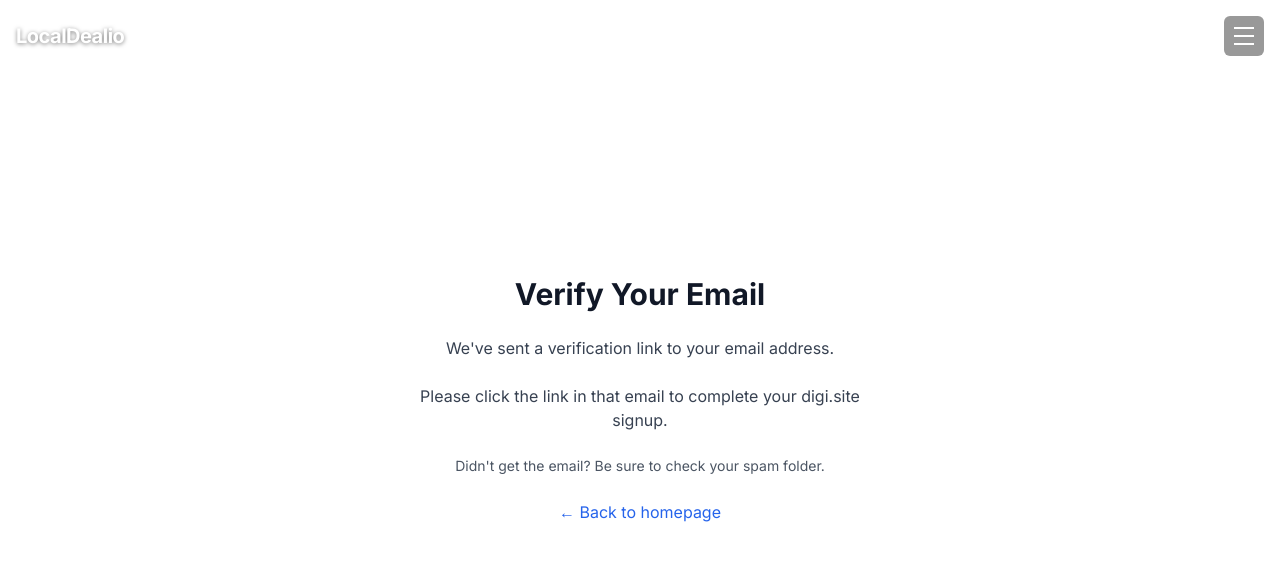
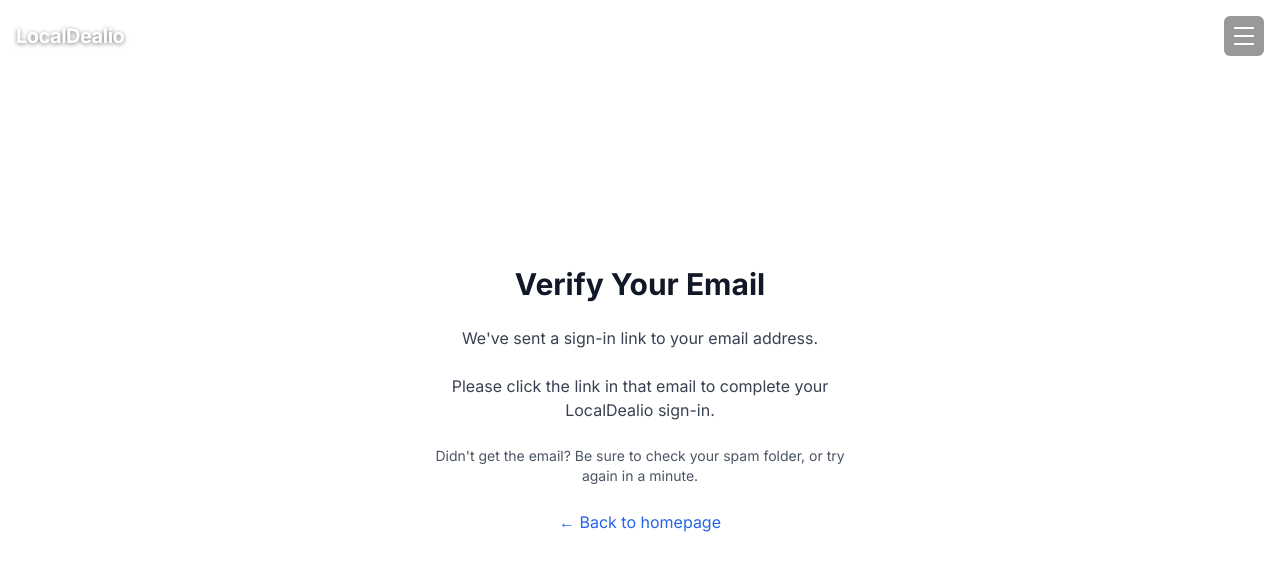
Before and after one commit to Vince-Dealio/localdealio, a Next.js app: page /verify-email in a window 1280 px wide. Shown: the top 570 px of the page. Built offline with nearby package versions, Linux system fonts and the light colour scheme.

Commit message:
copy: update verify-email page to LocalDealio

```diff
--- a/src/app/verify-email/page.tsx
+++ b/src/app/verify-email/page.tsx
@@ -1,6 +1,4 @@
 // ✅ Full code for src/app/verify-email/page.tsx
-
-'use client'
 
 import Link from 'next/link'
 
@@ -10,13 +8,13 @@ export default function VerifyEmailPage() {
       <div className="max-w-md w-full space-y-6">
         <h1 className="text-3xl font-bold text-center text-gray-900">Verify Your Email</h1>
         <p className="text-gray-700 text-center">
-          We&apos;ve sent a verification link to your email address.
+          We&apos;ve sent a sign-in link to your email address.
         </p>
         <p className="text-gray-700 text-center">
-          Please click the link in that email to complete your digi.site signup.
+          Please click the link in that email to complete your LocalDealio sign-in.
         </p>
         <p className="text-gray-600 text-center text-sm mt-4">
-          Didn&apos;t get the email? Be sure to check your spam folder.
+          Didn&apos;t get the email? Be sure to check your spam folder, or try again in a minute.
         </p>
         <div className="flex justify-center">
           <Link href="/" className="text-blue-600 hover:underline">
```
